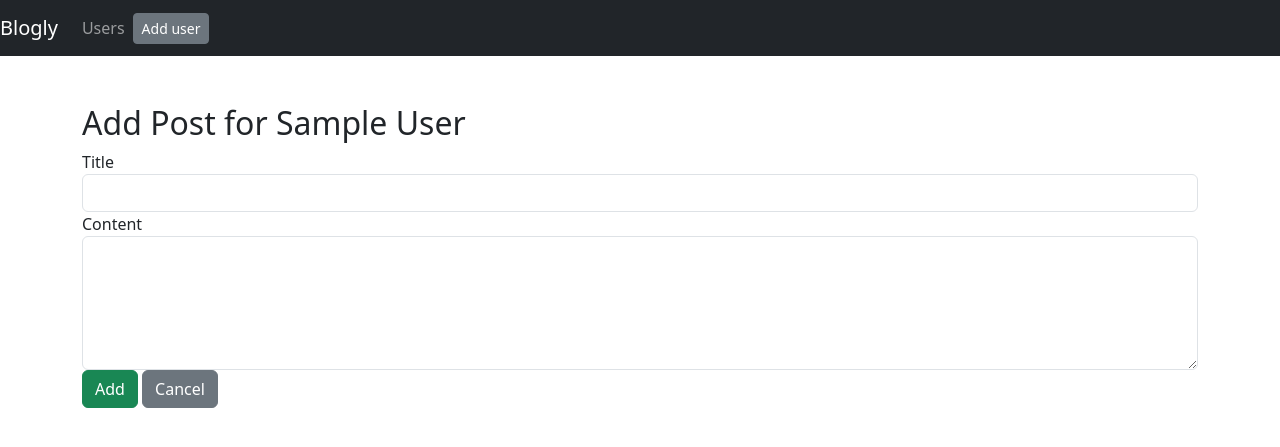
After one commit to JohnnyQN/flask-blogly, a Flask app: page /users/1/posts/new in a window 1280 px wide. The commit adds this page. Shown: the top 447 px of the page. Run offline with Flask 3, Linux system fonts and the light colour scheme; tables that the repository leaves empty hold one stand-in row (values such as "Sample post"); some libraries are stand-ins or nearby versions.

Commit message:
Added functionality for blog posts including model, routes, and UI updates

```diff
--- a/app.py
+++ b/app.py
@@ -1,6 +1,6 @@
 from flask import Flask, request, redirect, render_template
 from flask_debugtoolbar import DebugToolbarExtension
-from models import db, connect_db, User
+from models import db, connect_db, User, Post
 
 app = Flask(__name__)
 app.config['SQLALCHEMY_DATABASE_URI'] = "postgresql:///blogly"
@@ -74,3 +74,51 @@ def delete_user(user_id):
     db.session.delete(user)
     db.session.commit()
     return redirect("/users")
+
+##############################################################################
+# Post routes
+
+@app.route('/users/<int:user_id>/posts/new', methods=["GET", "POST"])
+def add_post(user_id):
+    """Handle form submission and add a new post for the user."""
+    user = User.query.get_or_404(user_id)
+
+    if request.method == "POST":
+        new_post = Post(
+            title=request.form['title'],
+            content=request.form['content'],
+            user_id=user.id
+        )
+        db.session.add(new_post)
+        db.session.commit()
+        return redirect(f"/users/{user.id}")
+
+    return render_template('posts/new.html', user=user)
+
+@app.route('/posts/<int:post_id>')
+def show_post(post_id):
+    """Display a single post."""
+    post = Post.query.get_or_404(post_id)
+    return render_template('posts/show.html', post=post)
+
+@app.route('/posts/<int:post_id>/edit', methods=["GET", "POST"])
+def edit_post(post_id):
+    """Handle editing an existing post."""
+    post = Post.query.get_or_404(post_id)
+
+    if request.method == "POST":
+        post.title = request.form['title']
+        post.content = request.form['content']
+        db.session.commit()
+        return redirect(f"/users/{post.user_id}")
+
+    return render_template('posts/edit.html', post=post)
+
+@app.route('/posts/<int:post_id>/delete', methods=["POST"])
+def delete_post(post_id):
+    """Handle deleting a post."""
+    post = Post.query.get_or_404(post_id)
+    user_id = post.user_id
+    db.session.delete(post)
+    db.session.commit()
+    return redirect(f"/users/{user_id}")
--- a/models.py
+++ b/models.py
@@ -1,4 +1,5 @@
 from flask_sqlalchemy import SQLAlchemy
+from datetime import datetime
 
 db = SQLAlchemy()
 
@@ -14,10 +15,23 @@ class User(db.Model):
     last_name = db.Column(db.String(50), nullable=False)
     profile_picture = db.Column(db.Text, nullable=False, default=DEFAULT_IMAGE_URL)
 
+    posts = db.relationship('Post', backref='user', lazy=True)
+
     @property
     def full_name(self):
         """Return full name of the user."""
         return f"{self.first_name} {self.last_name}"
+
+class Post(db.Model):
+    """Post model for the blog application."""
+
+    __tablename__ = "posts"
+
+    id = db.Column(db.Integer, primary_key=True)
+    title = db.Column(db.String(100), nullable=False)
+    content = db.Column(db.Text, nullable=False)
+    created_at = db.Column(db.DateTime, nullable=False, default=datetime.utcnow)
+    user_id = db.Column(db.Integer, db.ForeignKey('users.id'), nullable=False)
 
 
 def connect_db(app):
--- /dev/null
+++ b/templates/posts/new.html
@@ -0,0 +1,19 @@
+{% extends 'base.html' %}
+
+{% block title %}Add Post{% endblock %}
+
+{% block content %}
+<h2>Add Post for {{ user.full_name }}</h2>
+<form action="{{ url_for('add_post', user_id=user.id) }}" method="POST">
+    <div class="form-group">
+        <label for="title">Title</label>
+        <input type="text" id="title" name="title" class="form-control" required>
+    </div>
+    <div class="form-group">
+        <label for="content">Content</label>
+        <textarea id="content" name="content" class="form-control" rows="5" required></textarea>
+    </div>
+    <button type="submit" class="btn btn-success">Add</button>
+    <a href="{{ url_for('show_user', user_id=user.id) }}" class="btn btn-secondary">Cancel</a>
+</form>
+{% endblock %}
```
Also changed, not shown: templates/404.html (added, +13 -0 lines), templates/posts/edit.html (added, +19 -0 lines), templates/posts/homepage.html (added, +19 -0 lines), templates/posts/show.html (added, +15 -0 lines), templates/users/show.html (+10 -2 lines), tests/test_app.py (added, +30 -0 lines), 2 other files.
